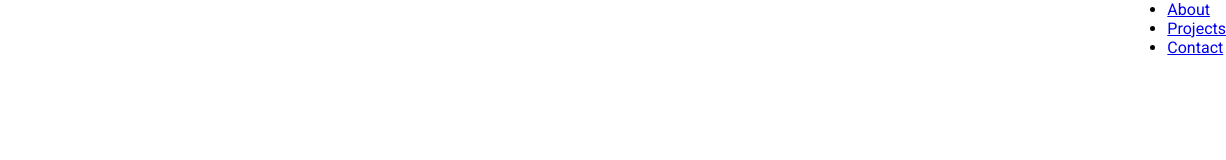
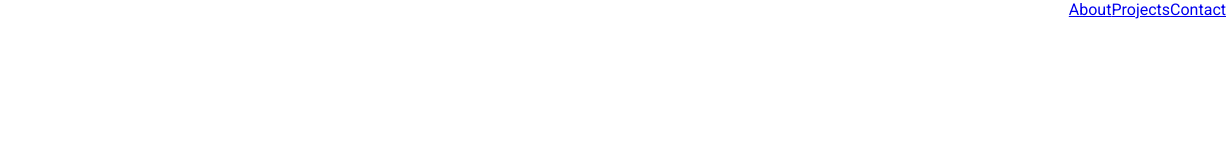
Before and after one commit to elpsycongr003/Advanced-Portfolio, a plain HTML site: page index.html in a window 1280 px wide. Shown: the full height of the page, 54-1280 px from the left. Drawn offline with Linux system fonts and the light colour scheme.

Commit message:
organized the css code + fixed dot style on <li>

```diff
--- a/style.css
+++ b/style.css
@@ -1,9 +1,25 @@
 @import url("https://fonts.googleapis.com/css2?family=Roboto:wght@400;700;900&display=swap");
+
 * {
   margin: 0;
   padding: 0;
   box-sizing: border-box;
   font-family: "Roboto", sans-serif;
+}
+
+li {
+    list-style-type: none;
+}
+
+/*
+
+NAVIGATION
+
+*/
+
+nav {
+    display: flex;
+    justify-content: space-between;
 }
 
 #personal-logo {
@@ -12,7 +28,7 @@
   filter: invert(1);
 }
 
-nav {
+.nav__link--list {
     display: flex;
-    justify-content: space-between;
+    justify-content: space-around;
 }
```
